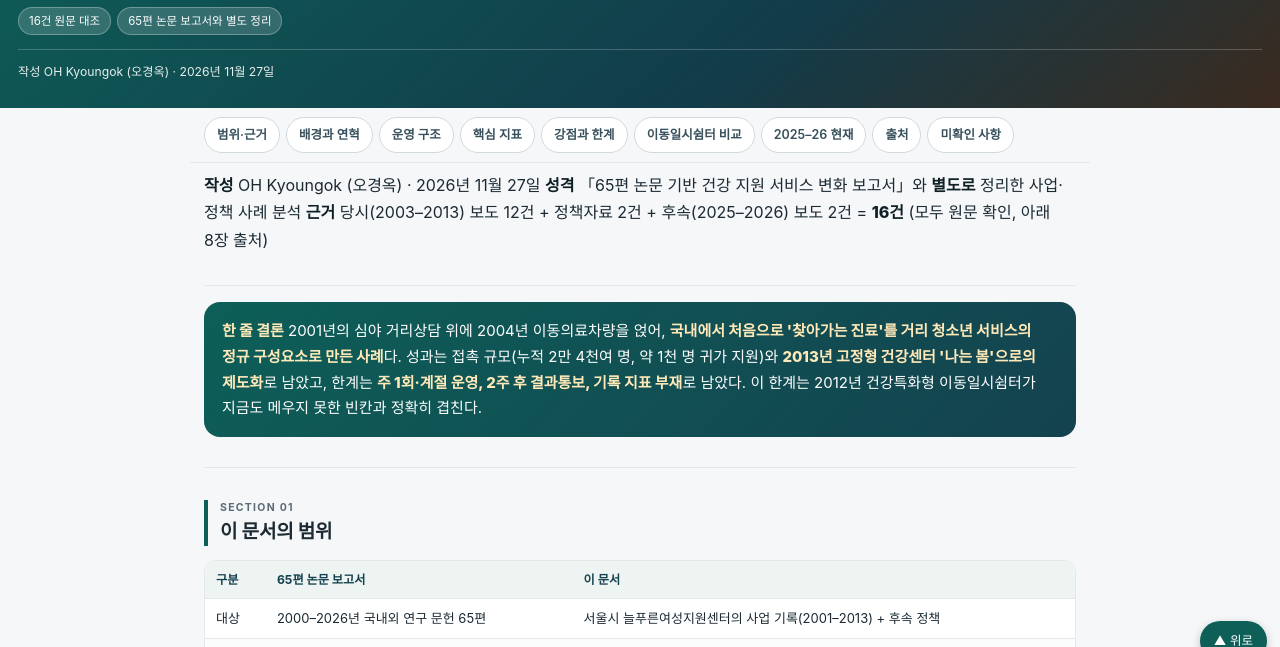
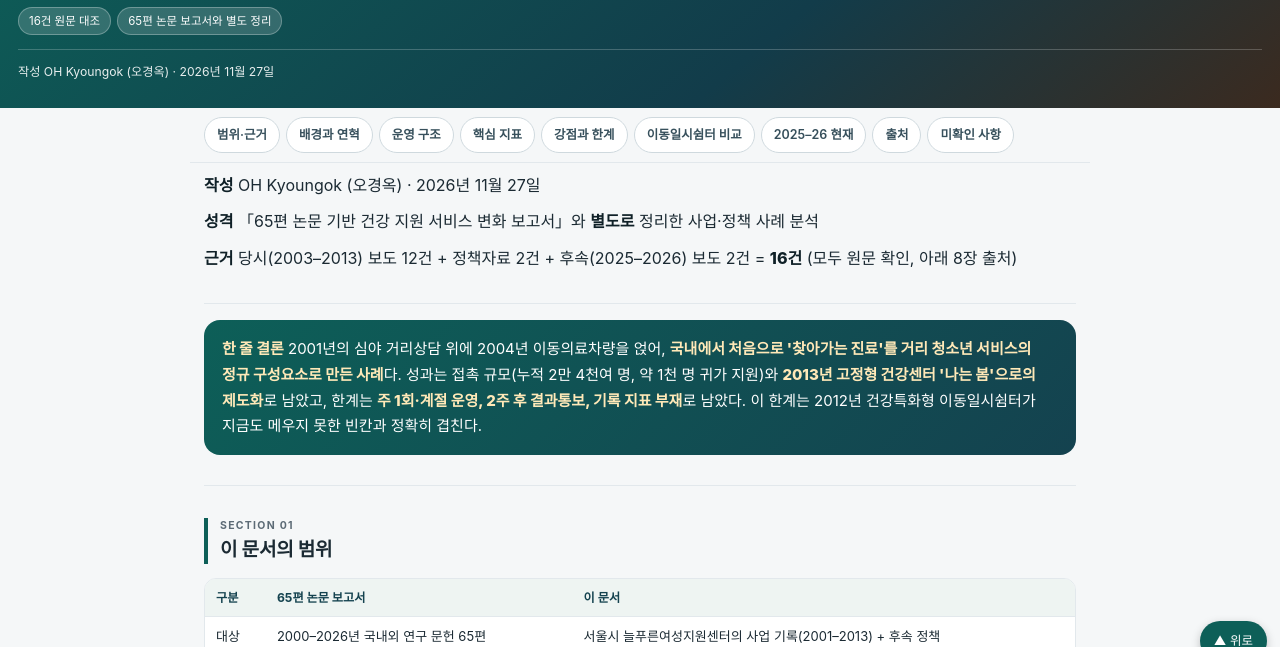
Before and after one commit to hamun94/dreamforten-renewal-preview, a plain HTML site: page reports/bridge-project-health-analysis.html in a window 1280 px wide. Shown: the part 124-771 px from the top of the page. Drawn offline with Linux system fonts and the light colour scheme.

Commit message:
Split report metadata into separate lines for readability

```diff
--- a/reports/bridge-project-health-analysis.html
+++ b/reports/bridge-project-health-analysis.html
@@ -58,7 +58,9 @@ footer{font-size:12px;color:var(--sub);text-align:center;padding:34px 14px 54px;
 </header>
 <div class="wrap">
 <nav class="toc"><div class="row"><a href="#sec-scope">범위·근거</a><a href="#sec-history">배경과 연혁</a><a href="#sec-ops">운영 구조</a><a href="#sec-kpi">핵심 지표</a><a href="#sec-eval">강점과 한계</a><a href="#sec-compare">이동일시쉼터 비교</a><a href="#sec-now">2025–26 현재</a><a href="#sec-refs">출처</a><a href="#sec-open">미확인 사항</a></div></nav>
-<p><strong>작성</strong> OH Kyoungok (오경옥) · 2026년 11월 27일 <strong>성격</strong> 「65편 논문 기반 건강 지원 서비스 변화 보고서」와 <strong>별도로</strong> 정리한 사업·정책 사례 분석 <strong>근거</strong> 당시(2003–2013) 보도 12건 + 정책자료 2건 + 후속(2025–2026) 보도 2건 = <strong>16건</strong> (모두 원문 확인, 아래 8장 출처)</p>
+<p><strong>작성</strong> OH Kyoungok (오경옥) · 2026년 11월 27일</p>
+<p><strong>성격</strong> 「65편 논문 기반 건강 지원 서비스 변화 보고서」와 <strong>별도로</strong> 정리한 사업·정책 사례 분석</p>
+<p><strong>근거</strong> 당시(2003–2013) 보도 12건 + 정책자료 2건 + 후속(2025–2026) 보도 2건 = <strong>16건</strong> (모두 원문 확인, 아래 8장 출처)</p>
 <div class="rule"></div>
 <blockquote class="pull"><p><strong>한 줄 결론</strong> 2001년의 심야 거리상담 위에 2004년 이동의료차량을 얹어, <strong>국내에서 처음으로 '찾아가는 진료'를 거리 청소년 서비스의 정규 구성요소로 만든 사례</strong>다. 성과는 접촉 규모(누적 2만 4천여 명, 약 1천 명 귀가 지원)와 <strong>2013년 고정형 건강센터 '나는 봄'으로의 제도화</strong>로 남았고, 한계는 <strong>주 1회·계절 운영, 2주 후 결과통보, 기록 지표 부재</strong>로 남았다. 이 한계는 2012년 건강특화형 이동일시쉼터가 지금도 메우지 못한 빈칸과 정확히 겹친다.</p></blockquote>
 <div class="rule"></div>
```
Also changed, not shown: 1 other file.
